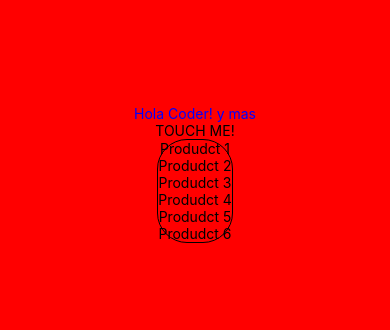
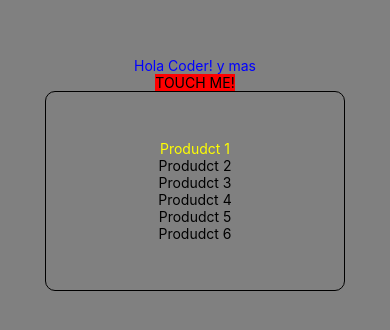
Before and after one commit to leedd87/expo-react-native-ecommerce, a React Native app: screen / in a window 390 px wide. Shown: the part 248-578 px from the top of the page. Built offline with nearby package versions, Linux system fonts and the light colour scheme.

Commit message:
changes made during after 1

```diff
--- a/App.js
+++ b/App.js
@@ -8,8 +8,8 @@ export default function App() {
       <TouchableOpacity onPress={() => console.log('PRESS IT')} style={{ backgroundColor: 'red' }}>
         <Text>TOUCH ME!</Text>
       </TouchableOpacity>
-      <View style={{ justifyContent: 'center', alignItems: 'center', borderWidth: 1, borderColor: 'black', borderRadius: 30 }}>
-        <Text>Produdct 1</Text>
+      <View style={{ justifyContent: 'center', alignItems: 'center', borderWidth: 1, borderColor: 'black', borderRadius: 10, height: 200, width: 300 }}>
+        <Text style={[styles.backgroundColor, { color: 'yellow' }]}>Produdct 1</Text>
         <Text>Produdct 2</Text>
         <Text>Produdct 3</Text>
         <Text>Produdct 4</Text>
@@ -24,8 +24,11 @@ export default function App() {
 const styles = StyleSheet.create({
   container: {
     flex: 1,
-    backgroundColor: 'red',
+    backgroundColor: 'gray',
     alignItems: 'center',
     justifyContent: 'center',
   },
+  textContainer: {
+    backgroundColor: 'blue'
+  }
 });
--- a/package.json
+++ b/package.json
@@ -12,7 +12,10 @@
     "expo": "~49.0.15",
     "expo-status-bar": "~1.6.0",
     "react": "18.2.0",
-    "react-native": "0.72.6"
+    "react-native": "0.72.6",
+    "react-native-web": "~0.19.6",
+    "react-dom": "18.2.0",
+    "@expo/webpack-config": "^19.0.0"
   },
   "devDependencies": {
     "@babel/core": "^7.20.0"
```
Also changed, not shown: 1 other file (tests, documents, lock files or other folders).
